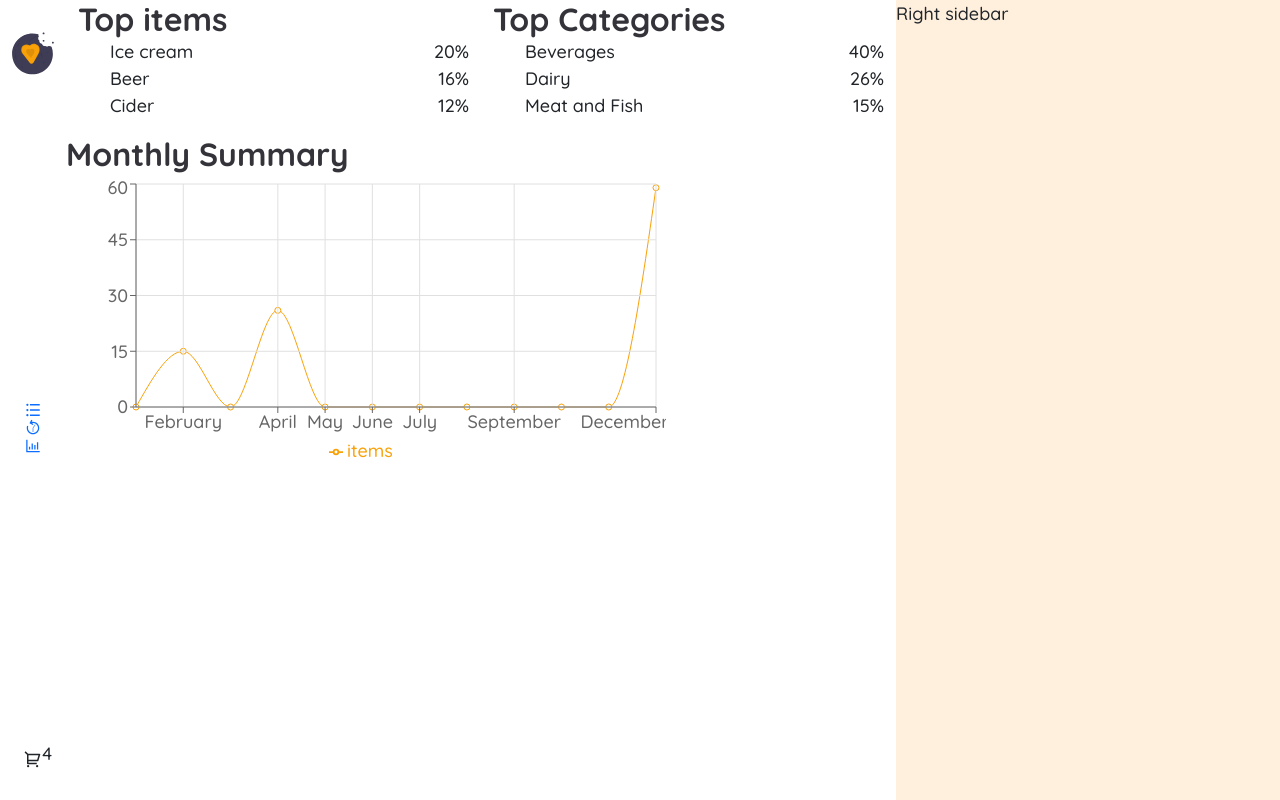
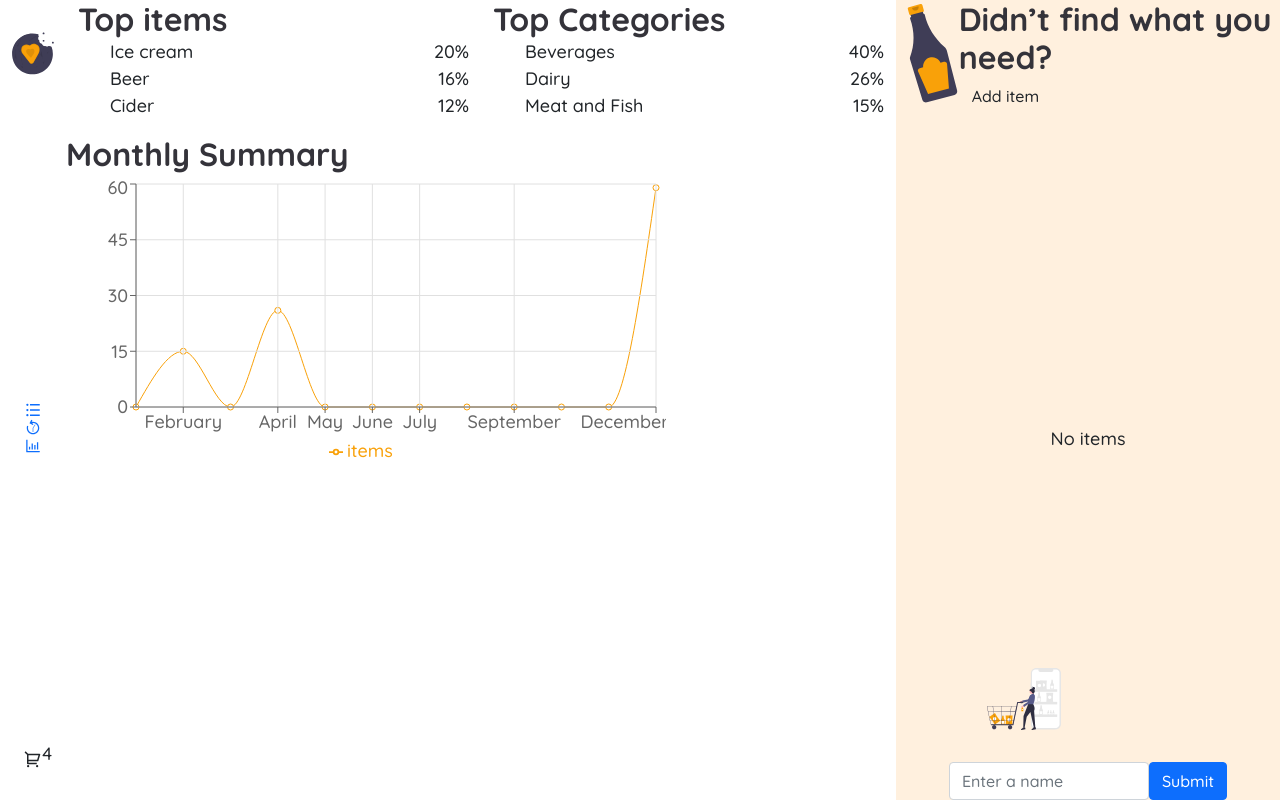
Before and after one commit to nkp1111/shoppingify-master, a React (Create React App) app: page /stat in a window 1280 px wide. Built offline with nearby package versions, Linux system fonts and the light colour scheme.

Commit message:
feat: add cart component

```diff
--- /dev/null
+++ b/src/component/Cart/SearchForm.js
@@ -0,0 +1,21 @@
+import React from 'react'
+
+const SearchForm = ({ empty }) => {
+  return (
+    <form className={`cart-${empty} d-flex`}>
+      <div>
+        <label htmlFor="name"
+          className="form-label visually-hidden">Password</label>
+        <input
+          type="text"
+          className="form-control"
+          id="name"
+          placeholder='Enter a name' />
+      </div>
+
+      <button type="submit" className="btn btn-primary">Submit</button>
+    </form>
+  )
+}
+
+export default SearchForm
--- /dev/null
+++ b/src/component/Cart/cart.css
@@ -0,0 +1,11 @@
+.empty-cart-display {
+  flex: 1;
+  display: flex;
+  align-items: center;
+}
+
+.empty-cart-display img {
+  bottom: 2rem;
+  left: -4rem;
+  width: 15rem;
+}
--- /dev/null
+++ b/src/component/Cart/index.js
@@ -0,0 +1,41 @@
+import React from 'react'
+
+import { images } from '../../utils'
+import SearchForm from './SearchForm'
+import CartItems from './CartItems'
+import "./cart.css"
+
+const index = ({ cartItem }) => {
+  const emptyCart = cartItem.length === 0
+  return (
+    <section className='main__sidebar-cart h-100'>
+      <div className={`cart d-flex flex-column align-items-center h-100`}>
+        <div className='cart-header d-flex'>
+          <div className="cart-content order-2">
+            <h2>Didn’t find what you need?</h2>
+            <button className='btn'>Add item</button>
+          </div>
+          <div className="cart-image">
+            <img src={images.bottle} alt="bottle" />
+          </div>
+        </div>
+
+        {emptyCart
+          ? <div className='empty-cart-display position-relative'>
+            <span>No items</span>
+            <img
+              src={images.cart}
+              alt="lady with cart"
+              className='position-absolute' />
+          </div>
+          : <CartItems />}
+
+        <div className="cart-footer">
+          <SearchForm empty={emptyCart} />
+        </div>
+      </div>
+    </section>
+  )
+}
+
+export default index
--- a/src/component/index.js
+++ b/src/component/index.js
@@ -1,3 +1,5 @@
 export { default as ShoppingItem } from "./ShoppingItem"
 export { default as ShoppingHistory } from "./ShoppingHistory"
 export { default as ShoppingStats } from "./ShoppingStats"
+
+export { default as Cart } from "./Cart"
--- a/src/index.css
+++ b/src/index.css
@@ -65,6 +65,7 @@ h6 {
 body {
   font-family: var(--base-font), sans-serif;
   font-size: 18px;
+  font-weight: 500;
 }
 
 h1,
--- a/src/pages/Main/RightSidebar.js
+++ b/src/pages/Main/RightSidebar.js
@@ -1,9 +1,12 @@
 import React from 'react'
 
+import { Cart } from '../../component'
+
+let cartItem = []
 const RightSidebar = () => {
   return (
     <div className='app__main-sidebar'>
-      Right sidebar
+      <Cart cartItem={cartItem} />
     </div>
   )
 }
```
